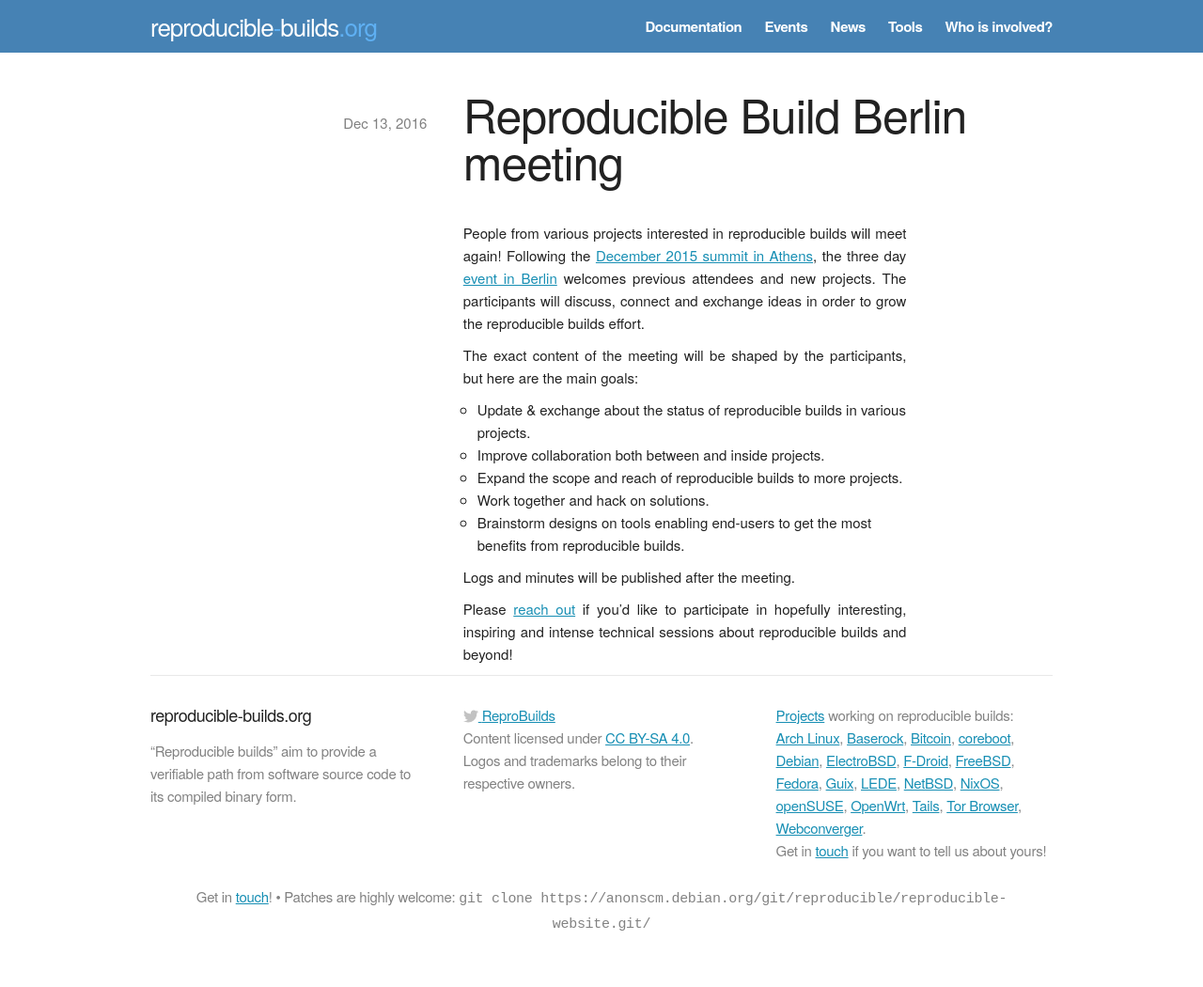
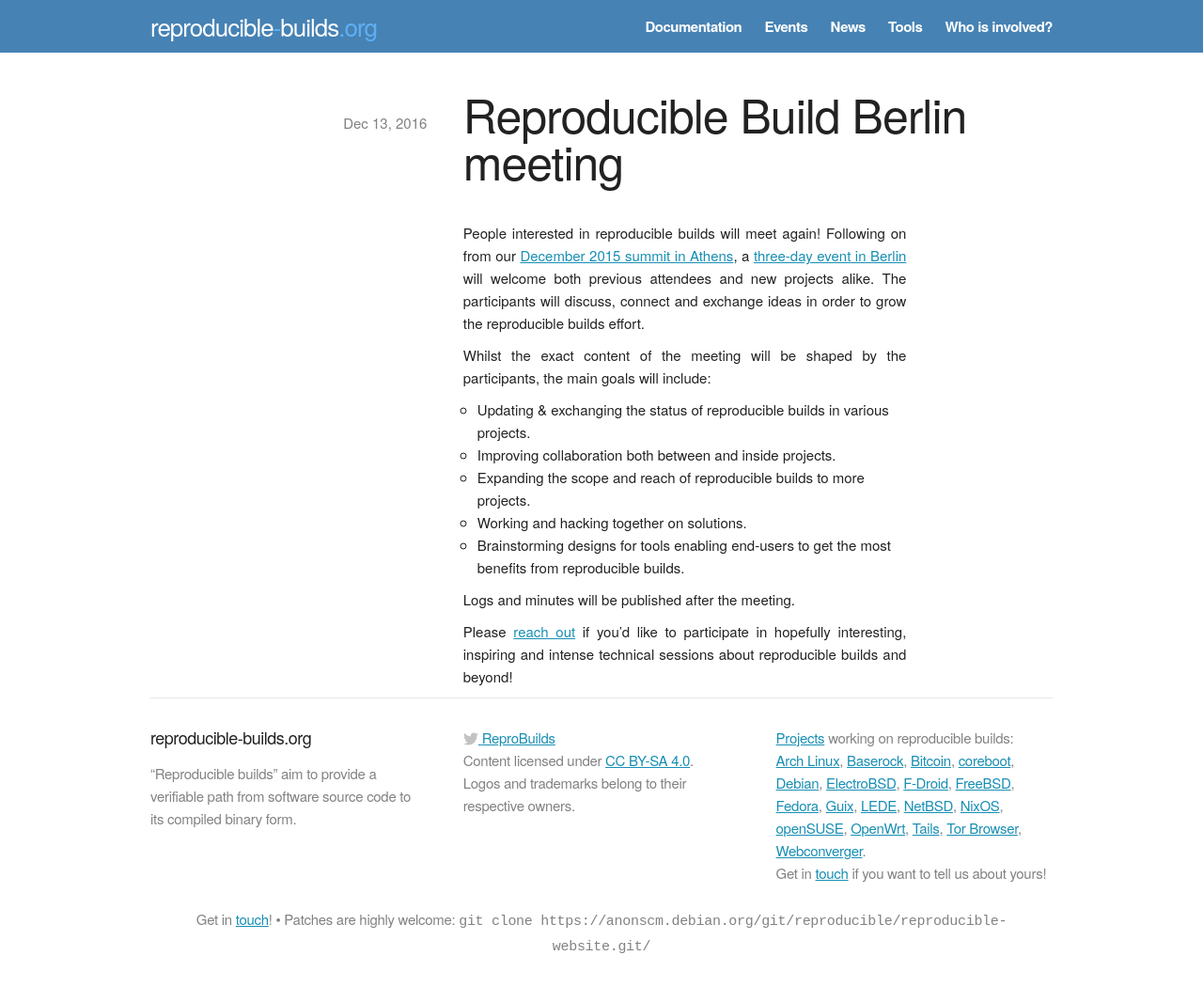
Before and after one commit to prototypefund/reproducible-website, a Jekyll site: the page built from _posts/2016-12-06-reproducible-builds-berlin-meeting.markdown, in a window 1280 px wide. Shown: the whole page at 94% size. Built offline with Jekyll 4.4.1, drawn with Linux system fonts in a browser that asks for light colours; some web fonts are replaced; before the commit the page ends 1026 px from its top, so only the background shows below that.

Commit message:
Misc updates to Berlin post.

```diff
--- a/_posts/2016-12-06-reproducible-builds-berlin-meeting.markdown
+++ b/_posts/2016-12-06-reproducible-builds-berlin-meeting.markdown
@@ -5,15 +5,15 @@ date:   2016-12-13 09:23:42
 categories: org
 ---
 
-People from various projects interested in reproducible builds will meet again! Following the [December 2015 summit in Athens]({{ "/events/athens2015/" | prepend: site.baseurl }}), the three day [event in Berlin]({{ "/events/berlin2016/" | prepend: site.baseurl }}) welcomes previous attendees and new projects. The participants will discuss, connect and exchange ideas in order to grow the reproducible builds effort.
+People interested in reproducible builds will meet again! Following on from our [December 2015 summit in Athens]({{ "/events/athens2015/" | prepend: site.baseurl }}), a [three-day event in Berlin]({{ "/events/berlin2016/" | prepend: site.baseurl }}) will welcome both previous attendees and new projects alike. The participants will discuss, connect and exchange ideas in order to grow the reproducible builds effort.
 
-The exact content of the meeting will be shaped by the participants, but here are the main goals:
+Whilst the exact content of the meeting will be shaped by the participants, the main goals will include:
 
-  * Update & exchange about the status of reproducible builds in various projects.
-  * Improve collaboration both between and inside projects.
-  * Expand the scope and reach of reproducible builds to more projects.
-  * Work together and hack on solutions.
-  * Brainstorm designs on tools enabling end-users to get the most benefits from reproducible builds.
+  * Updating & exchanging the status of reproducible builds in various projects.
+  * Improving collaboration both between and inside projects.
+  * Expanding the scope and reach of reproducible builds to more projects.
+  * Working and hacking together on solutions.
+  * Brainstorming designs for tools enabling end-users to get the most benefits from reproducible builds.
 
 Logs and minutes will be published after the meeting.
 
```
